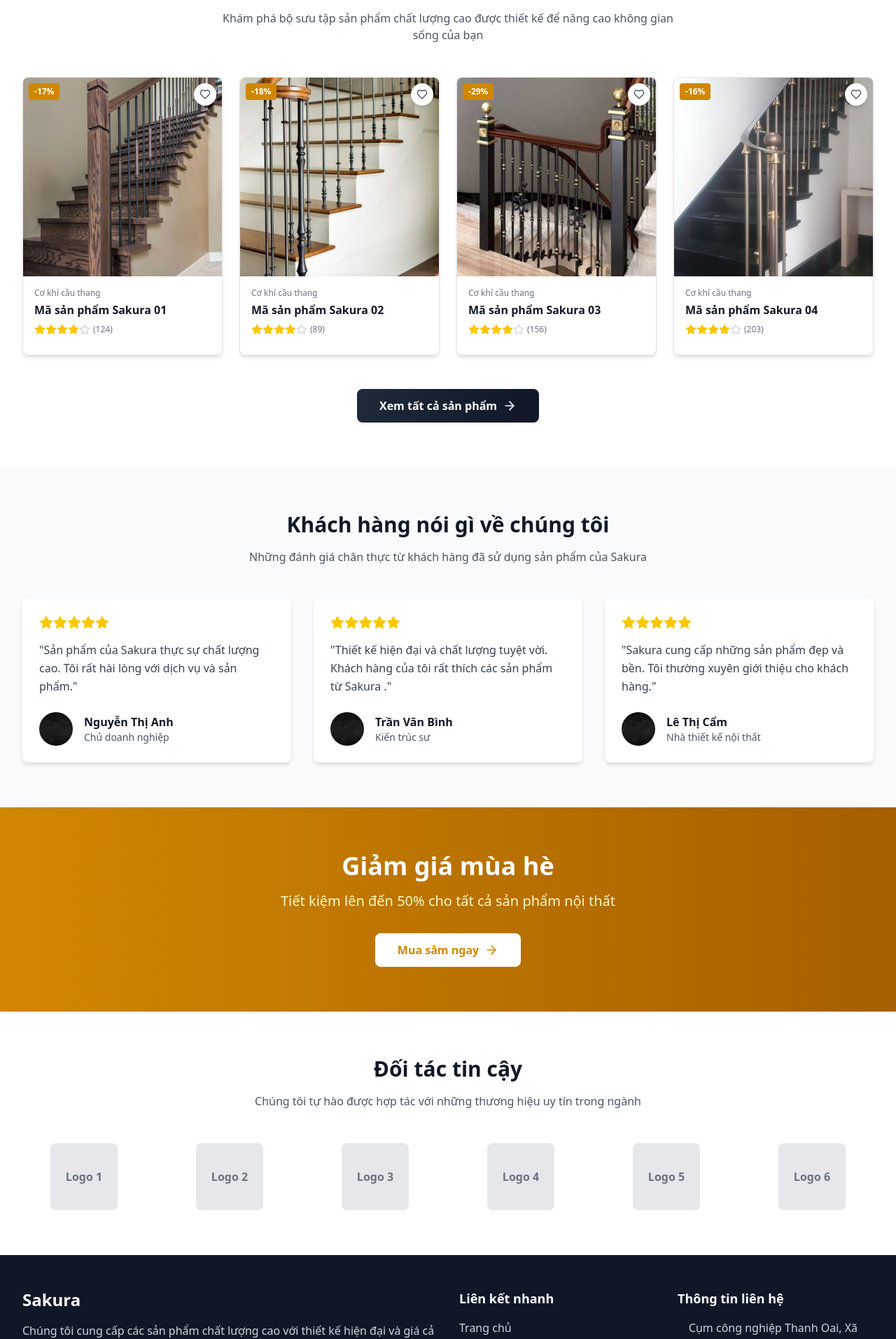
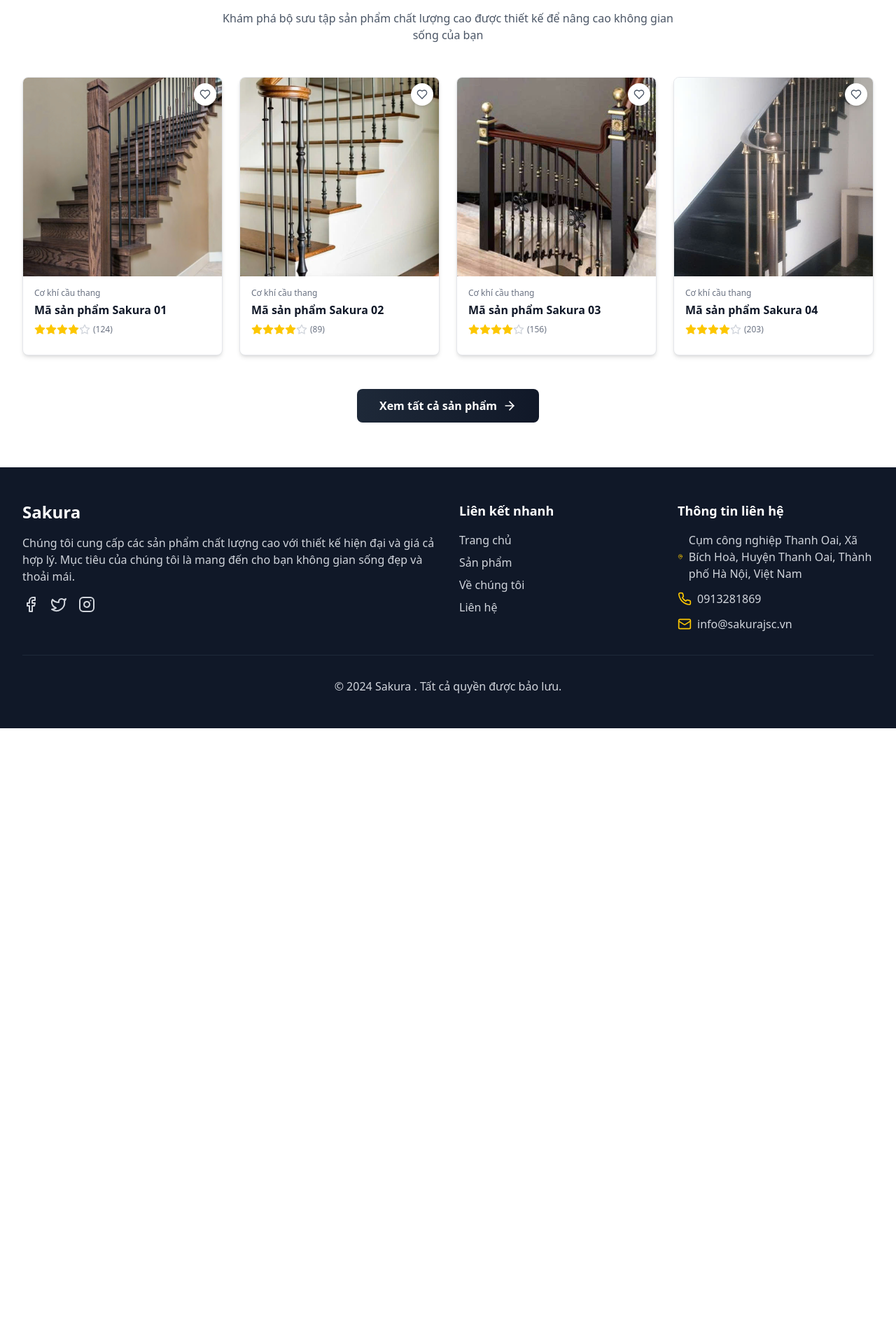
Before and after one commit to Tientai25/sakura, a Next.js app: page / in a window 1280 px wide. Shown: the part 1874-3788 px from the top of the page at 70% size. After the commit the page ends 2915 px from the top, so only its background shows below. Built offline with nearby package versions, Linux system fonts and the light colour scheme.

Commit message:
bo sale san pham va update phan body o duoi

```diff
--- a/src/app/page.tsx
+++ b/src/app/page.tsx
@@ -325,7 +325,7 @@ export default function Home() {
       </section>
 
       {/* Testimonials */}
-      <section className="py-16 bg-gray-50">
+      {/* <section className="py-16 bg-gray-50">
         <div className="max-w-7xl mx-auto px-4 sm:px-6 lg:px-8">
           <div className="text-center mb-12">
             <h2 className="text-3xl font-bold text-gray-900 mb-4">Khách hàng nói gì về chúng tôi</h2>
@@ -340,10 +340,10 @@ export default function Home() {
             ))}
           </div>
         </div>
-      </section>
+      </section> */}
 
       {/* Discount Banner */}
-      <section className="py-16 bg-gradient-to-r from-yellow-600 to-yellow-700 text-white">
+      {/* <section className="py-16 bg-gradient-to-r from-yellow-600 to-yellow-700 text-white">
         <div className="max-w-7xl mx-auto px-4 sm:px-6 lg:px-8 text-center">
           <h2 className="text-4xl font-bold mb-4">Giảm giá mùa hè</h2>
           <p className="text-xl mb-8 text-yellow-100">
@@ -357,7 +357,7 @@ export default function Home() {
             <ArrowRight className="ml-2 h-5 w-5" />
           </Link>
         </div>
-      </section>
+      </section> */}
 
       {/* New Arrivals */}
       {/* <section className="py-16 bg-white">
@@ -396,7 +396,7 @@ export default function Home() {
       </section> */}
 
       {/* Client Testimonials */}
-      <section className="py-16 bg-white">
+      {/* <section className="py-16 bg-white">
         <div className="max-w-7xl mx-auto px-4 sm:px-6 lg:px-8">
           <div className="text-center mb-12">
             <h2 className="text-3xl font-bold text-gray-900 mb-4">Đối tác tin cậy</h2>
@@ -415,7 +415,7 @@ export default function Home() {
             ))}
           </div>
         </div>
-      </section>
+      </section> */}
     </div>
   );
 }
--- a/src/app/product/[id]/page.tsx
+++ b/src/app/product/[id]/page.tsx
@@ -123,11 +123,11 @@ export default function ProductDetailPage() {
                 fill
                 className="object-cover"
               />
-              {product.onSale && (
+              {/* {product.onSale && (
                 <div className="absolute top-4 left-4 bg-red-500 text-white px-3 py-1 rounded-full text-sm font-bold">
                   -{discountPercentage}%
                 </div>
-              )}
+              )} */}
               <button
                 onClick={() => setIsWishlisted(!isWishlisted)}
                 className="absolute top-4 right-4 p-2 bg-white rounded-full shadow-md hover:bg-gray-100 transition-colors"
--- a/src/components/ProductCard.tsx
+++ b/src/components/ProductCard.tsx
@@ -42,11 +42,11 @@ const ProductCard = ({ product }: ProductCardProps) => {
         </Link>
 
         {/* Sale Badge */}
-        {product.onSale && product.originalPrice && (
+        {/* {product.onSale && product.originalPrice && (
           <div className="absolute top-2 left-2 bg-yellow-600 text-white text-xs font-bold px-2 py-1 rounded">
             -{discountPercentage}%
           </div>
-        )}
+        )} */}
 
         {/* Wishlist Button */}
         <button
```
